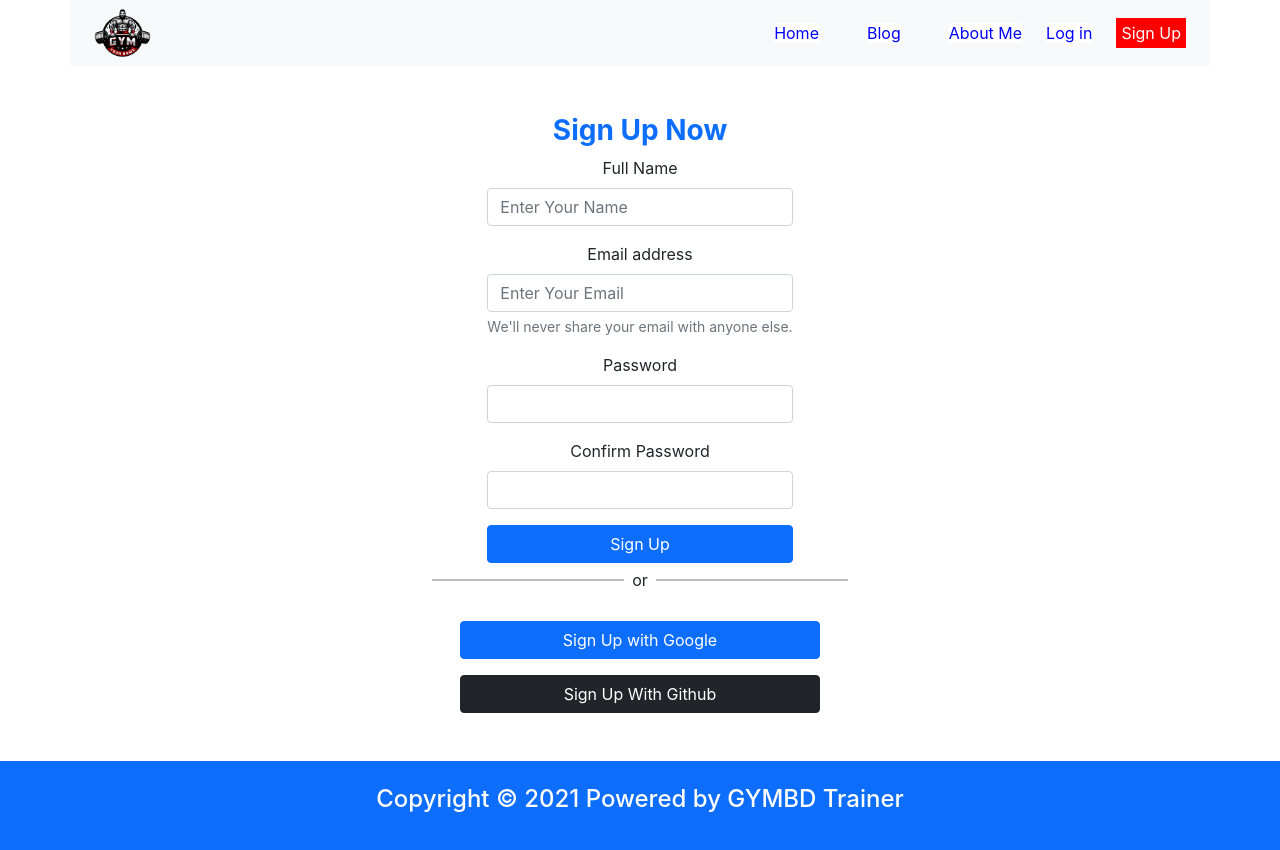
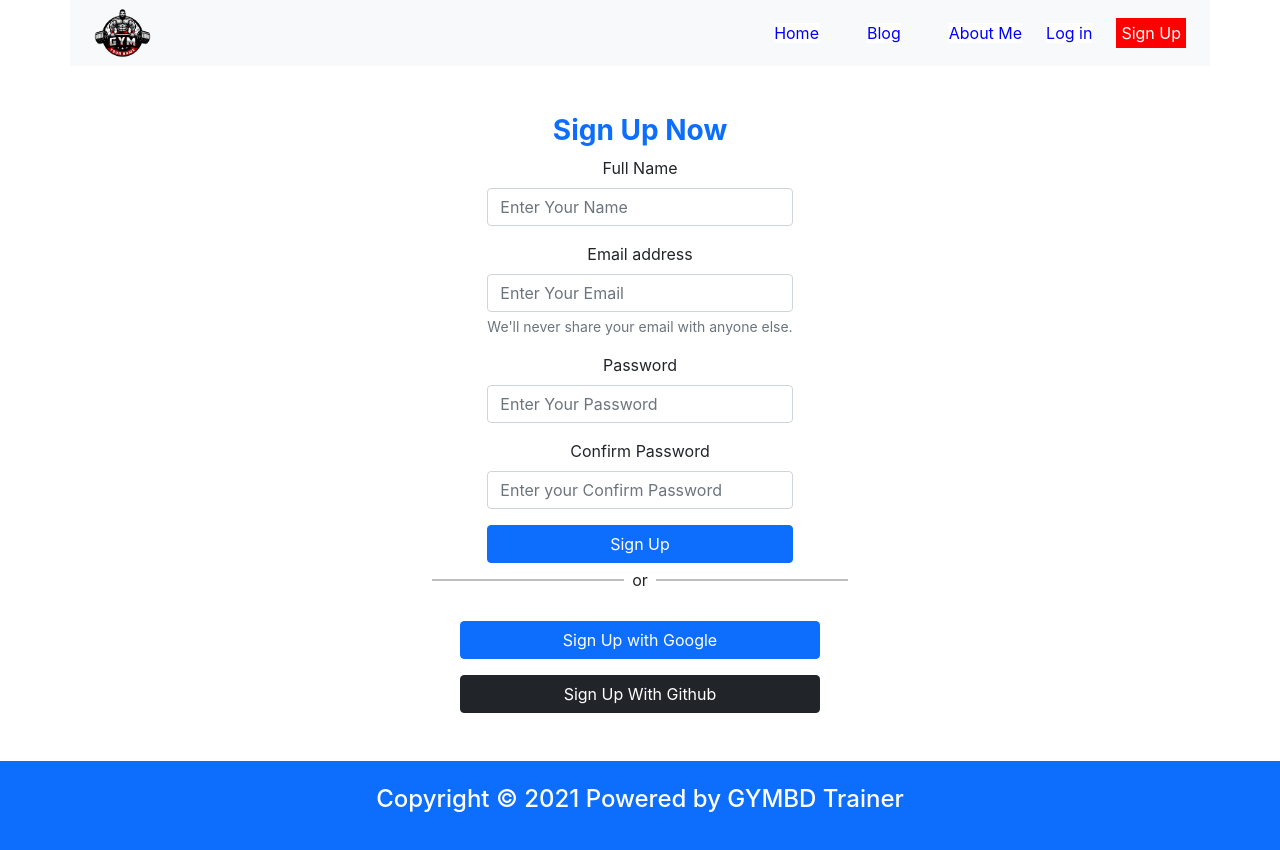
Before and after one commit to SunHabibOsman/indenpent-gym-ass-10, a React (Create React App) app: page /signup in a window 1280 px wide. Shown: the top 850 px of the page. Built offline with nearby package versions, Linux system fonts and the light colour scheme; no server answers.

Commit message:
all done

```diff
--- a/src/Pages/Signup/Signup.js
+++ b/src/Pages/Signup/Signup.js
@@ -104,10 +104,10 @@ const Signup = () => {
         </div>
         <div className="mb-3">
           <label for="exampleInputPassword1" className="form-label">Password</label>
-          <input type="password" onChange={handlePass} className="form-control" id="exampleInputPassword1" required />
+          <input type="password" onChange={handlePass} className="form-control" id="exampleInputPassword1" required placeholder='Enter Your Password' />
           <div className='mt-3'>
             <label for="exampleInputPassword1" className="form-label">Confirm Password</label>
-            <input type="password" onChange={handleconfirmPass} className="form-control" id="exampleInputPassword1" required />
+            <input type="password" onChange={handleconfirmPass} className="form-control" id="exampleInputPassword1" required placeholder='Enter your Confirm Password' />
           </div>
         </div>
 
```
